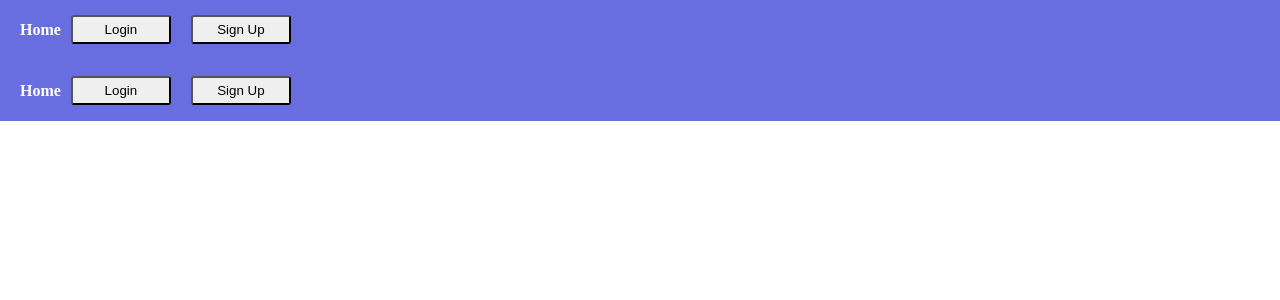
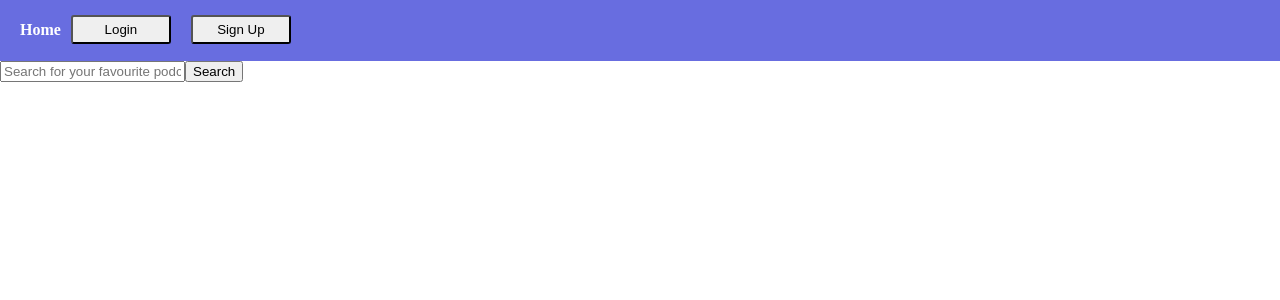
Before and after one commit to JuiceDrinker/tilt-client, a React (Create React App) app: page / in a window 1280 px wide. Shown: the top 300 px of the page. Built offline with nearby package versions, Linux system fonts and the light colour scheme; no server answers.

Commit message:
Add state and input for <Search>

```diff
--- a/src/components/Search.js
+++ b/src/components/Search.js
@@ -1,11 +1,19 @@
-import React, { Component } from 'react'
+import React, { Component } from "react";
 
 export default class Seearch extends Component {
-    render() {
-        return (
-            <div>
+    state= {
 
-            </div>
-        )
     }
+  render() {
+    return (
+      <div>
+        <input
+          type="text"
+          name="searchBar"
+          placeholder="Search for your favourite podcasts"
+        />
+        <button>Search</button>
+      </div>
+    );
+  }
 }
--- a/src/pages/Index.js
+++ b/src/pages/Index.js
@@ -7,7 +7,6 @@ export default class Index extends Component {
   render() {
     return (
       <div>
-        <Navbar />
         <Search />
         <Recommended />
       </div>
```
